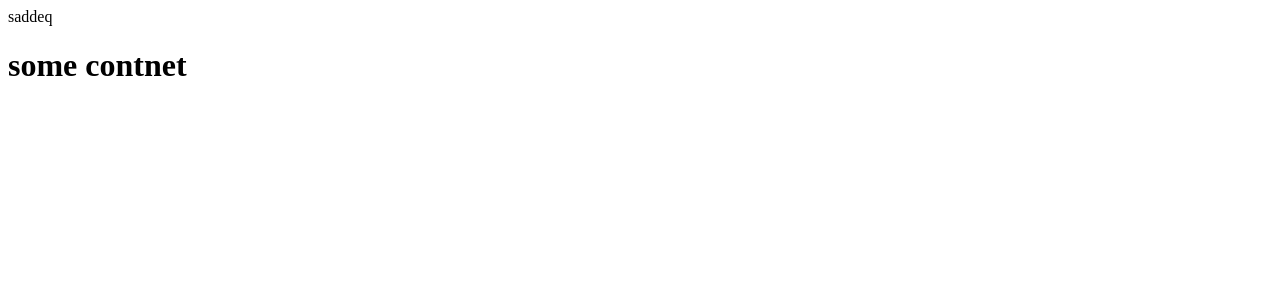
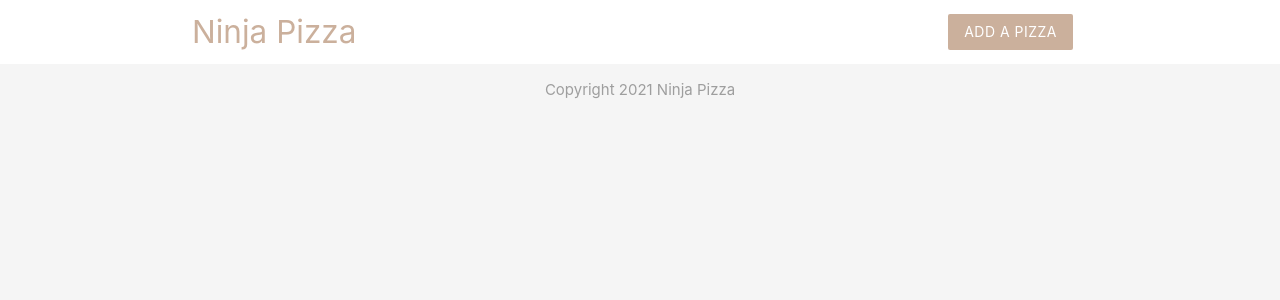
Before and after one commit to Sdqumar/PHP-Tutorial, a PHP site: page / in a window 1280 px wide. Shown: the top 300 px of the page. Run offline with PHP 8.4, Linux system fonts and the light colour scheme.

Commit message:
header and footer

```diff
--- a/content.php
+++ /dev/null
@@ -1,5 +0,0 @@
-<div>
-    <h1>
-        <?php  echo 'some contnet' ?>
-    </h1>
-</div>
--- a/index.php
+++ b/index.php
@@ -1,21 +1,7 @@
-<?php
-// include('ninjas.php')
-// include 'ninjas.php'
-require 'ninjas.php'
-?>
+
 <!DOCTYPE html>
 <html lang="en">
-
-<head>
-    <meta charset="UTF-8">
-    <meta http-equiv="X-UA-Compatible" content="IE=edge">
-    <meta name="viewport" content="width=device-width, initial-scale=1.0">
-    <title>My First php</title>
-</head>
-
-<body>
-
-<?php include 'content.php' ?>
-</body>
+<?php require('templates/header.php')?>
+<?php require('templates/footer.php')?>
 
 </html>
--- /dev/null
+++ b/templates/footer.php
@@ -0,0 +1,5 @@
+
+<footer class="section">
+    <div class="center grey-text"> Copyright 2021 Ninja Pizza</div>
+</footer>
+</body>
--- /dev/null
+++ b/templates/header.php
@@ -0,0 +1,26 @@
+
+<head>
+    <meta charset="UTF-8">
+    <meta http-equiv="X-UA-Compatible" content="IE=edge">
+    <meta name="viewport" content="width=device-width, initial-scale=1.0">
+    <title>Ninja Pizza</title>
+    <link rel="stylesheet" href="https://cdnjs.cloudflare.com/ajax/libs/materialize/1.0.0/css/materialize.min.css">
+<style>
+    .brand{
+        background-color: #cbb09c !important;
+    }
+    .brand-text{
+        color: #cbb09c !important;
+    }
+</style>
+</head>
+<body class="grey lighten-4">
+<nav class="white z-depth-0">
+
+<div class="container">
+    <a href="#" class="brand-logo brand-text">Ninja Pizza</a>
+    <ul id="nav-mobile" class="right hide-on-small-and-down">
+        <li><a href="#" class="btn brand z-depth-0">Add a Pizza</a></li>
+    </ul>
+</div>
+</nav>
```
Also changed, not shown: ninjas.php (line endings or trailing spaces).
